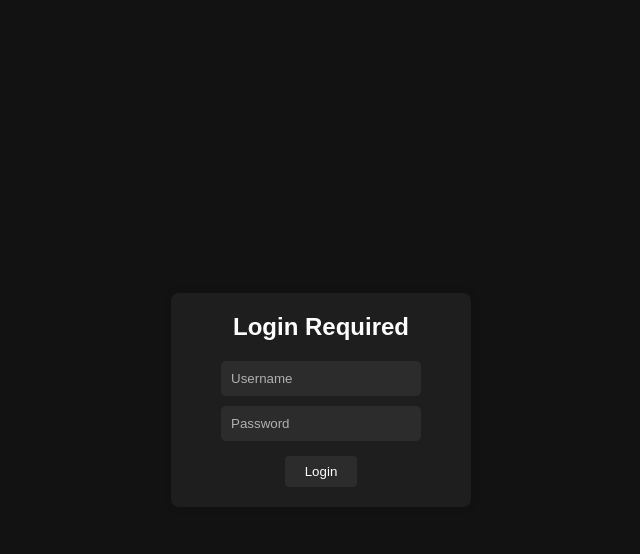
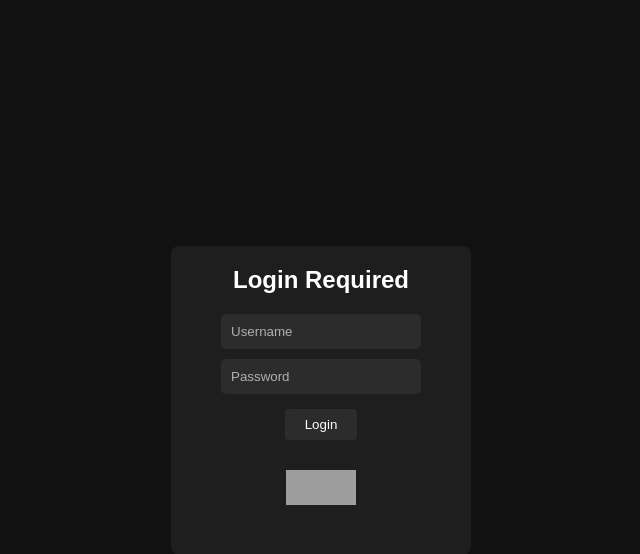
Before and after one commit to sqkysqnt/bscamera, a Flask app: page / in a window 1280 px wide. Shown: the top 554 px of the page, without its empty margins (319-959 px from the left). Run offline with Flask 3, Linux system fonts and the light colour scheme; grey boxes are pictures that could not be loaded.

Commit message:
Update login.html
added messages link under login button

```diff
--- a/server/templates/login.html
+++ b/server/templates/login.html
@@ -98,6 +98,9 @@
             <button type="submit">Login</button>
         </form>
         <div id="loginError" style="color:red; display:none;">Invalid credentials</div>
+        <a href="/messages">
+            <img src="{{ url_for('static', filename='images/envelope.png') }}" alt="Messages" style="display:block; margin:30px auto; width:70px; height:35px;">
+        </a>
     </div>
     <script>
     document.getElementById('loginForm').addEventListener('submit', function(event) {
```
